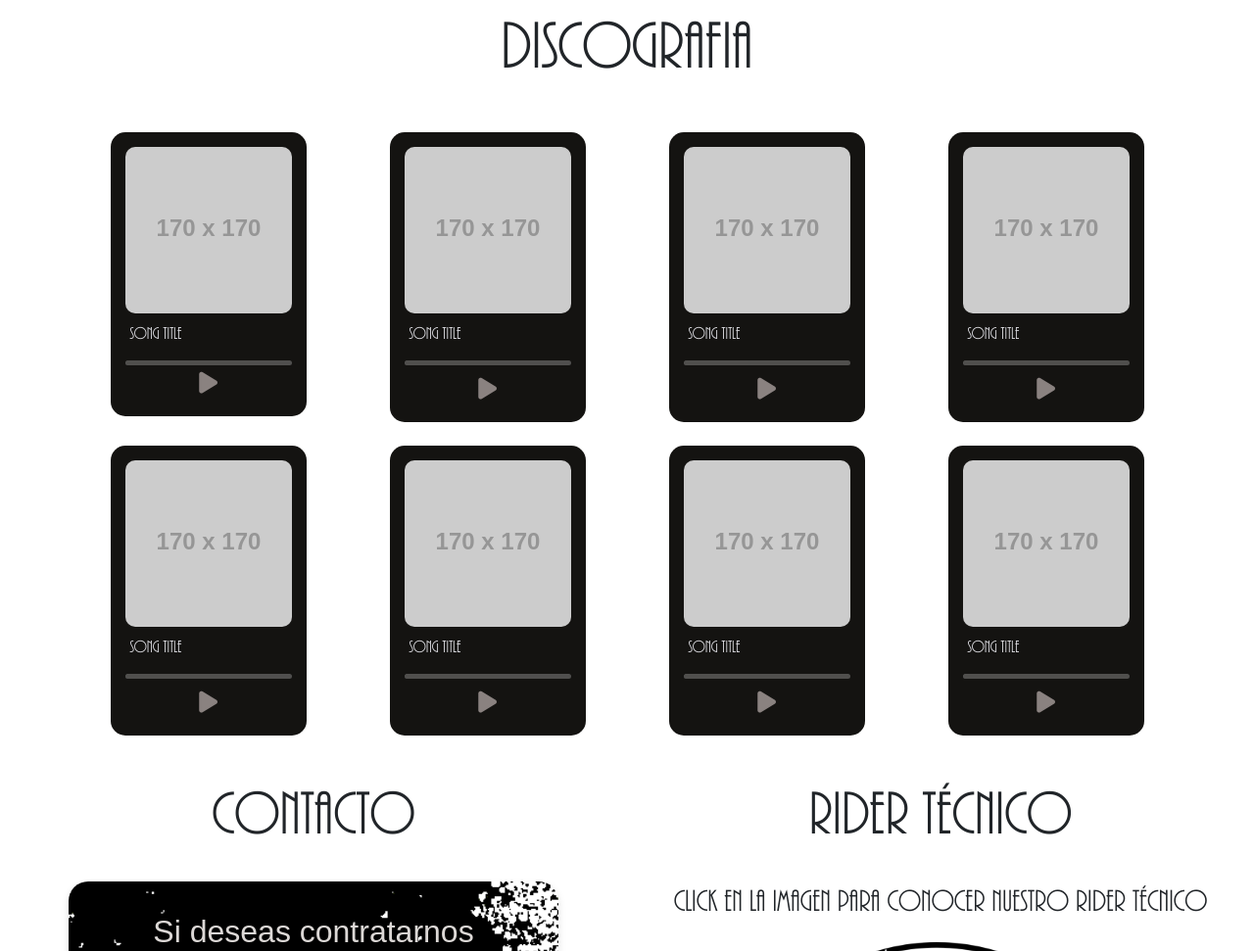
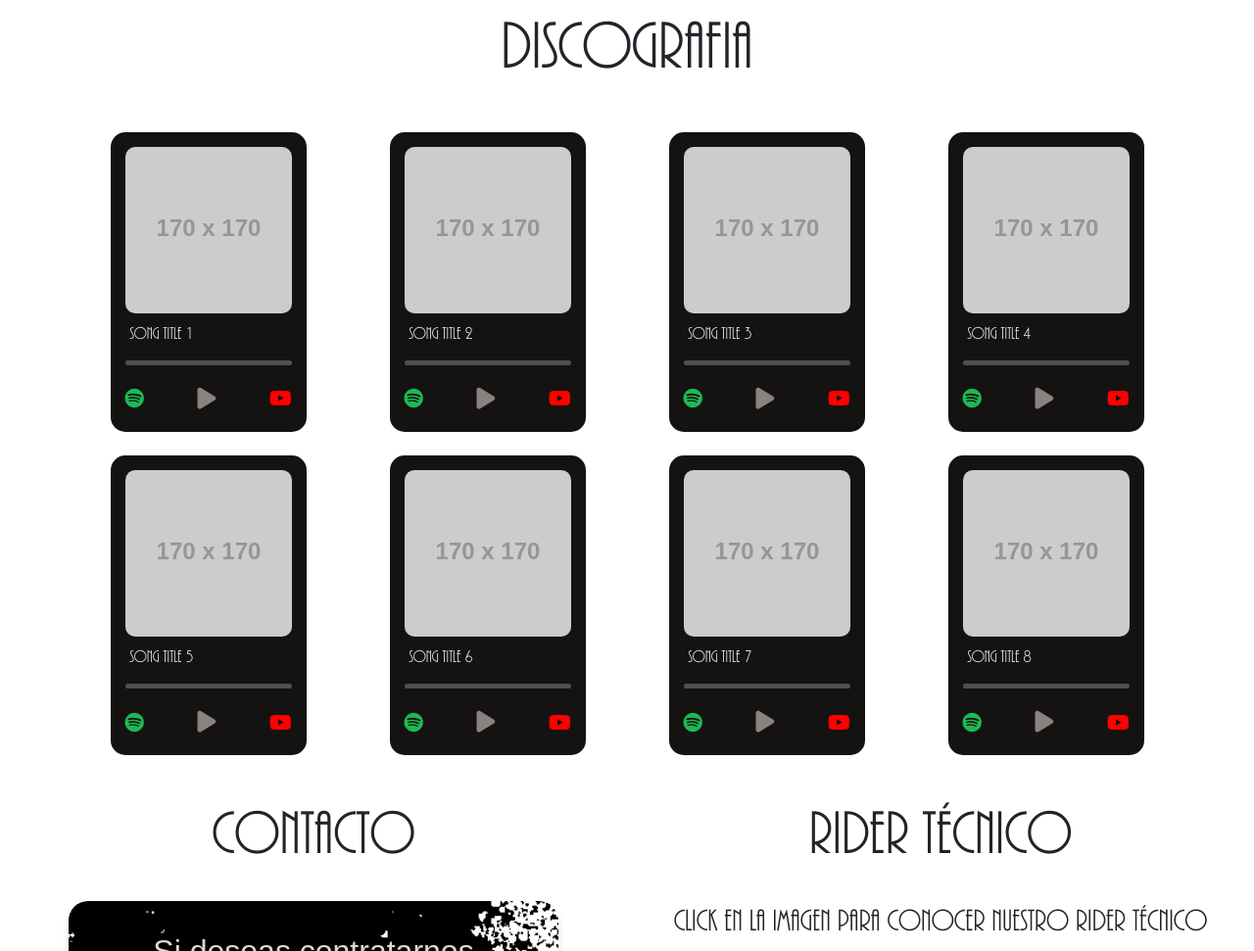
Before and after one commit to gatitosdevs1/web_proyectoaustero, a website: page public/index.html in a window 1280 px wide. Shown: the part 2059-3030 px from the top of the page at 98% size. Drawn offline with nearby package versions, Linux system fonts and the light colour scheme; placeholder pictures from the web are drawn by us; a script that the page names is missing; files whose address does not match are found by name.

Commit message:
fix merge

```diff
--- a/public/index.html
+++ b/public/index.html
@@ -180,170 +180,212 @@
     <!--3 biografia -->
 
     <!--4 discografia1 -->
+
     <div>
       <h2 class="section-discografia" id="sdiscografia">DISCOGRAFIA</h2>
-
       <div class="container mt-5">
           <div class="row g-4">
-          <!-- Repeat the player card 8 times -->
+
+              <!-- Player card 1 -->
               <div class="col-lg-3 col-md-6 col-sm-12">
                   <div class="player">
-              <img
-                src="https://via.placeholder.com/170"
-                alt="Music Cover Image"
-              />
+                      <img src="https://via.placeholder.com/170" alt="Music Cover Image">
                       <div class="info">
-                <h1>Song Title</h1>
-              </div>
-              <div class="track-time">
-                <div class="track"></div>
-              </div>
-              <div class="play-button" id="play-pause-button">
-                <i class="fa-solid fa-play"></i>
-              </div>
-            </div>
-          </div>
-
-          <!-- Repeat the same card structure for the remaining 7 cards -->
-          <div class="col-lg-3 col-md-6 col-sm-12">
-            <div class="player">
-              <img
-                src="https://via.placeholder.com/170"
-                alt="Music Cover Image"
-              />
-              <div class="info">
-                <h1>Song Title</h1>
+                          <h1>Song Title 1</h1>
                       </div>
                       <div class="track-time">
                           <div class="track"></div>
                           <div class="time"></div>
                       </div>
+                      <div class="action-buttons">
+                          <div class="spotify-button">
+                              <i class="fab fa-spotify"></i>
+                          </div>
                           <div class="play-button" id="play-pause-button">
                               <i class="fa-solid fa-play"></i>
+                          </div>
+                          <div class="youtube-button">
+                              <i class="fab fa-youtube"></i>
+                          </div>
                       </div>
                   </div>
               </div>
 
-          <!-- Repeat for 6 more cards, for a total of 8 cards -->
-          <!-- Example card 3 -->
+              <!-- Player card 2 -->
               <div class="col-lg-3 col-md-6 col-sm-12">
                   <div class="player">
-              <img
-                src="https://via.placeholder.com/170"
-                alt="Music Cover Image"
-              />
+                      <img src="https://via.placeholder.com/170" alt="Music Cover Image">
                       <div class="info">
-                <h1>Song Title</h1>
+                          <h1>Song Title 2</h1>
                       </div>
                       <div class="track-time">
                           <div class="track"></div>
                           <div class="time"></div>
                       </div>
+                      <div class="action-buttons">
+                          <div class="spotify-button">
+                              <i class="fab fa-spotify"></i>
+                          </div>
                           <div class="play-button" id="play-pause-button">
                               <i class="fa-solid fa-play"></i>
+                          </div>
+                          <div class="youtube-button">
+                              <i class="fab fa-youtube"></i>
+                          </div>
                       </div>
                   </div>
               </div>
 
-          <!-- Example card 4 -->
+              <!-- Player card 3 -->
               <div class="col-lg-3 col-md-6 col-sm-12">
                   <div class="player">
-              <img
-                src="https://via.placeholder.com/170"
-                alt="Music Cover Image"
-              />
+                      <img src="https://via.placeholder.com/170" alt="Music Cover Image">
                       <div class="info">
-                <h1>Song Title</h1>
+                          <h1>Song Title 3</h1>
                       </div>
                       <div class="track-time">
                           <div class="track"></div>
                           <div class="time"></div>
                       </div>
+                      <div class="action-buttons">
+                          <div class="spotify-button">
+                              <i class="fab fa-spotify"></i>
+                          </div>
                           <div class="play-button" id="play-pause-button">
                               <i class="fa-solid fa-play"></i>
+                          </div>
+                          <div class="youtube-button">
+                              <i class="fab fa-youtube"></i>
+                          </div>
                       </div>
                   </div>
               </div>
 
-          <!-- Example card 5 -->
+              <!-- Player card 4 -->
               <div class="col-lg-3 col-md-6 col-sm-12">
                   <div class="player">
-              <img
-                src="https://via.placeholder.com/170"
-                alt="Music Cover Image"
-              />
+                      <img src="https://via.placeholder.com/170" alt="Music Cover Image">
                       <div class="info">
-                <h1>Song Title</h1>
+                          <h1>Song Title 4</h1>
                       </div>
                       <div class="track-time">
                           <div class="track"></div>
                           <div class="time"></div>
                       </div>
+                      <div class="action-buttons">
+                          <div class="spotify-button">
+                              <i class="fab fa-spotify"></i>
+                          </div>
                           <div class="play-button" id="play-pause-button">
                               <i class="fa-solid fa-play"></i>
+                          </div>
+                          <div class="youtube-button">
+                              <i class="fab fa-youtube"></i>
+                          </div>
                       </div>
                   </div>
               </div>
 
-          <!-- Example card 6 -->
+              <!-- Player card 5 -->
               <div class="col-lg-3 col-md-6 col-sm-12">
                   <div class="player">
-              <img
-                src="https://via.placeholder.com/170"
-                alt="Music Cover Image"
-              />
+                      <img src="https://via.placeholder.com/170" alt="Music Cover Image">
                       <div class="info">
-                <h1>Song Title</h1>
+                          <h1>Song Title 5</h1>
                       </div>
                       <div class="track-time">
                           <div class="track"></div>
                           <div class="time"></div>
                       </div>
+                      <div class="action-buttons">
+                          <div class="spotify-button">
+                              <i class="fab fa-spotify"></i>
+                          </div>
                           <div class="play-button" id="play-pause-button">
                               <i class="fa-solid fa-play"></i>
+                          </div>
+                          <div class="youtube-button">
+                              <i class="fab fa-youtube"></i>
+                          </div>
                       </div>
                   </div>
               </div>
 
-          <!-- Example card 7 -->
+              <!-- Player card 6 -->
               <div class="col-lg-3 col-md-6 col-sm-12">
                   <div class="player">
-              <img
-                src="https://via.placeholder.com/170"
-                alt="Music Cover Image"
-              />
+                      <img src="https://via.placeholder.com/170" alt="Music Cover Image">
                       <div class="info">
-                <h1>Song Title</h1>
+                          <h1>Song Title 6</h1>
                       </div>
                       <div class="track-time">
                           <div class="track"></div>
                           <div class="time"></div>
                       </div>
+                      <div class="action-buttons">
+                          <div class="spotify-button">
+                              <i class="fab fa-spotify"></i>
+                          </div>
                           <div class="play-button" id="play-pause-button">
                               <i class="fa-solid fa-play"></i>
+                          </div>
+                          <div class="youtube-button">
+                              <i class="fab fa-youtube"></i>
+                          </div>
                       </div>
                   </div>
               </div>
 
-          <!-- Example card 8 -->
+              <!-- Player card 7 -->
               <div class="col-lg-3 col-md-6 col-sm-12">
                   <div class="player">
-              <img
-                src="https://via.placeholder.com/170"
-                alt="Music Cover Image"
-              />
+                      <img src="https://via.placeholder.com/170" alt="Music Cover Image">
                       <div class="info">
-                <h1>Song Title</h1>
+                          <h1>Song Title 7</h1>
                       </div>
                       <div class="track-time">
                           <div class="track"></div>
                           <div class="time"></div>
                       </div>
+                      <div class="action-buttons">
+                          <div class="spotify-button">
+                              <i class="fab fa-spotify"></i>
+                          </div>
                           <div class="play-button" id="play-pause-button">
                               <i class="fa-solid fa-play"></i>
                           </div>
+                          <div class="youtube-button">
+                              <i class="fab fa-youtube"></i>
                           </div>
                       </div>
+                  </div>
+              </div>
+
+              <!-- Player card 8 -->
+              <div class="col-lg-3 col-md-6 col-sm-12">
+                  <div class="player">
+                      <img src="https://via.placeholder.com/170" alt="Music Cover Image">
+                      <div class="info">
+                          <h1>Song Title 8</h1>
+                      </div>
+                      <div class="track-time">
+                          <div class="track"></div>
+                          <div class="time"></div>
+                      </div>
+                      <div class="action-buttons">
+                          <div class="spotify-button">
+                              <i class="fab fa-spotify"></i>
+                          </div>
+                          <div class="play-button" id="play-pause-button">
+                              <i class="fa-solid fa-play"></i>
+                          </div>
+                          <div class="youtube-button">
+                              <i class="fab fa-youtube"></i>
+                          </div>
+                      </div>
+                  </div>
+              </div>
+
           </div>
       </div>
   </div>
```
Lines whose indentation alone changed are shown as unchanged.
